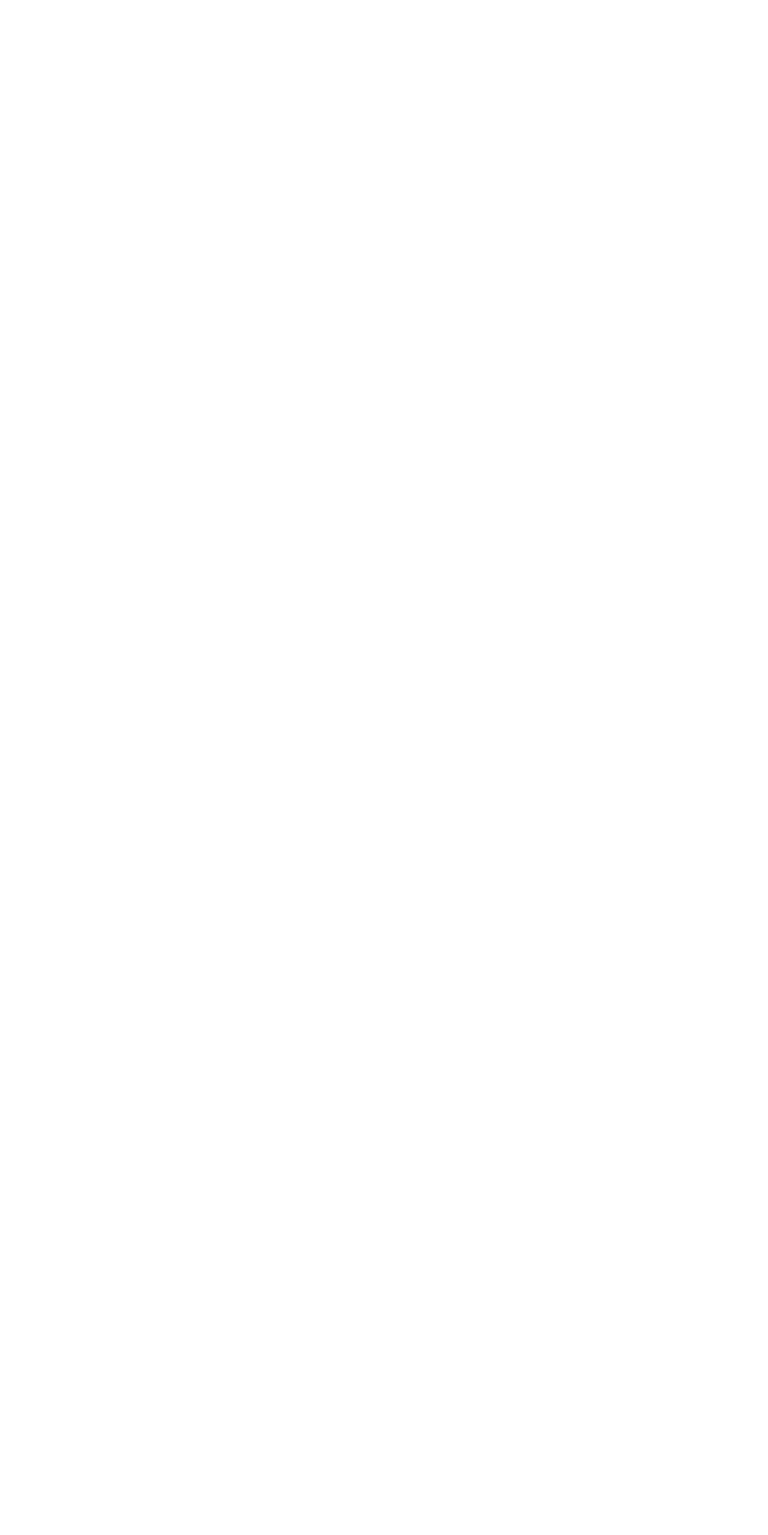
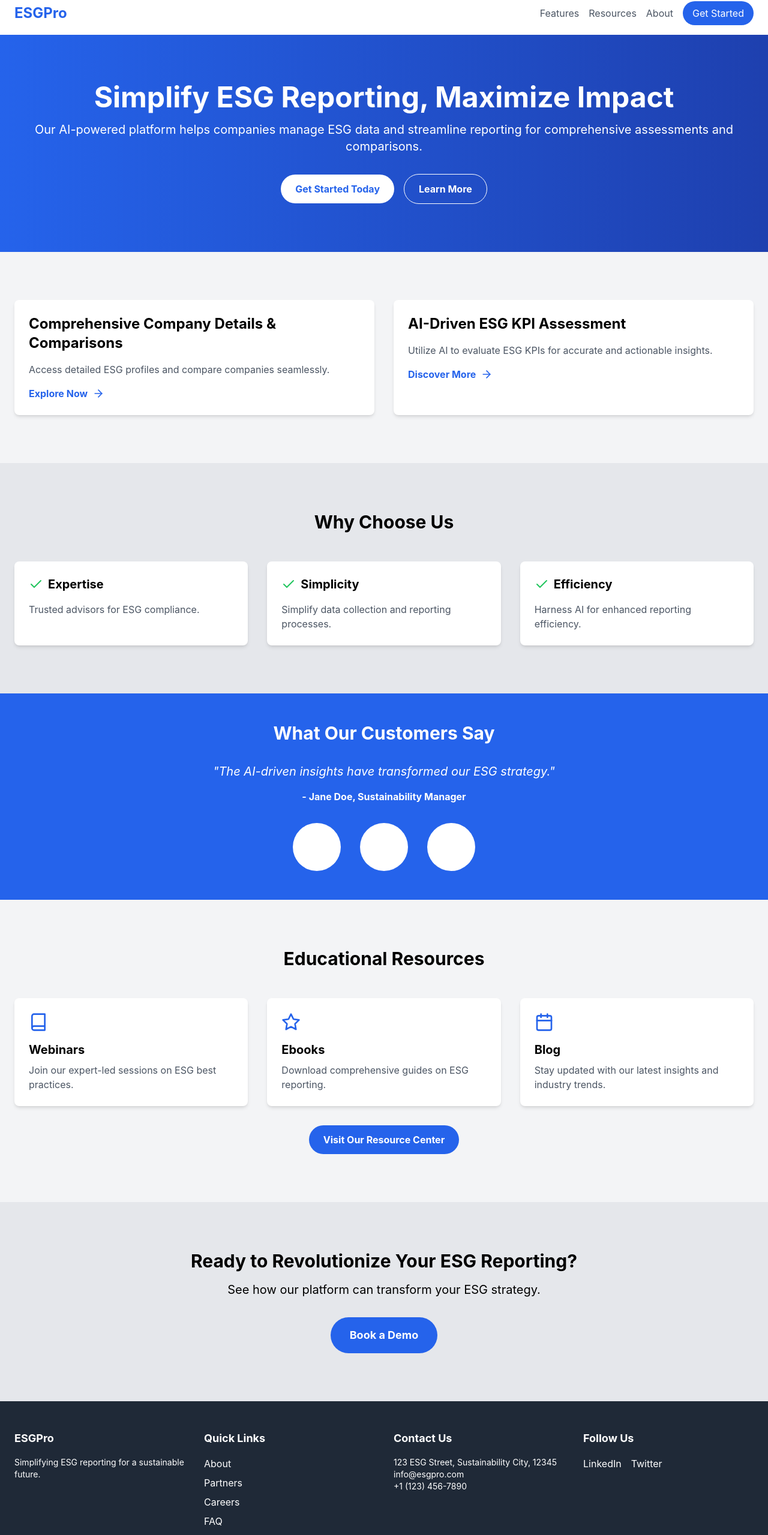
Before and after one commit to AyushDadhich07/m, a React (Create React App) app in the folder frontend/: page /home in a window 1280 px wide. Before the commit this address had no page. Shown: the part 89-2648 px from the top of the page at 60% size. Before the commit the page ends 800 px from the top, so only its background shows below. Built offline with nearby package versions, Linux system fonts and the light colour scheme.

Commit message:
homepage

```diff
--- a/frontend/src/App.js
+++ b/frontend/src/App.js
@@ -8,6 +8,7 @@ import Support from './page/support';
 import Profile from './page/profile';
 import DocumentsPage from './page/documents_page';
 import Discussion from './page/discussion';
+import Home from './page/home';
 import AnswerQuestionsPage from './page/AnswerQuestionsPage';
 import Company from './page/Company';
 // import Dashboard from './page/dashboard';
@@ -29,6 +30,7 @@ function App() {
         <Route path="/login" element={<Login />} />
         <Route path="/support" element={<Support />} />
         <Route path="/profile" element={<Profile />} />
+        <Route path="/home" element={<Home/>} />
         <Route path="/documentpage" element={<PrivateRoute element={DocumentsPage} />} />
         <Route path="/discussion" element={<PrivateRoute element={Discussion}/>}/>
         <Route path="/answer-questions" element={<PrivateRoute element={AnswerQuestionsPage} />} />
--- /dev/null
+++ b/frontend/src/components/homepage.js
@@ -0,0 +1,188 @@
+import React from 'react';
+import { ArrowRight, Check, Star, Book, Calendar } from 'lucide-react';
+
+const HomePage = () => {
+  return (
+    <div className="min-h-screen bg-gray-100">
+      <header className="bg-white shadow-md">
+        <nav className="container mx-auto px-6 py-4">
+          <div className="flex justify-between items-center">
+            <div className="text-2xl font-bold text-blue-600">ESGPro</div>
+            <div className="space-x-4">
+              <a href="#" className="text-gray-600 hover:text-blue-600">Features</a>
+              <a href="#" className="text-gray-600 hover:text-blue-600">Resources</a>
+              <a href="#" className="text-gray-600 hover:text-blue-600">About</a>
+              <button className="bg-blue-600 text-white px-4 py-2 rounded-full hover:bg-blue-700">
+                Get Started
+              </button>
+            </div>
+          </div>
+        </nav>
+      </header>
+
+      <main>
+        {/* Hero Section */}
+        <section className="bg-gradient-to-r from-blue-600 to-blue-800 text-white py-20">
+          <div className="container mx-auto px-6 text-center">
+            <h1 className="text-4xl md:text-5xl font-bold mb-4">Simplify ESG Reporting, Maximize Impact</h1>
+            <p className="text-xl mb-8">Our AI-powered platform helps companies manage ESG data and streamline reporting for comprehensive assessments and comparisons.</p>
+            <div className="space-x-4">
+              <button className="bg-white text-blue-600 px-6 py-3 rounded-full font-bold hover:bg-gray-100">
+                Get Started Today
+              </button>
+              <button className="border border-white text-white px-6 py-3 rounded-full font-bold hover:bg-blue-700">
+                Learn More
+              </button>
+            </div>
+          </div>
+        </section>
+
+        {/* Key Features */}
+        <section className="py-20">
+          <div className="container mx-auto px-6">
+            <div className="grid md:grid-cols-2 gap-8">
+              <div className="bg-white rounded-lg shadow-md p-6">
+                <h2 className="text-2xl font-bold mb-4">Comprehensive Company Details & Comparisons</h2>
+                <p className="text-gray-600 mb-4">Access detailed ESG profiles and compare companies seamlessly.</p>
+                <a href="#" className="text-blue-600 font-bold flex items-center hover:underline">
+                  Explore Now <ArrowRight size={20} className="ml-2" />
+                </a>
+              </div>
+              <div className="bg-white rounded-lg shadow-md p-6">
+                <h2 className="text-2xl font-bold mb-4">AI-Driven ESG KPI Assessment</h2>
+                <p className="text-gray-600 mb-4">Utilize AI to evaluate ESG KPIs for accurate and actionable insights.</p>
+                <a href="#" className="text-blue-600 font-bold flex items-center hover:underline">
+                  Discover More <ArrowRight size={20} className="ml-2" />
+                </a>
+              </div>
+            </div>
+          </div>
+        </section>
+
+        {/* Why Choose Us */}
+        <section className="bg-gray-200 py-20">
+          <div className="container mx-auto px-6">
+            <h2 className="text-3xl font-bold text-center mb-12">Why Choose Us</h2>
+            <div className="grid md:grid-cols-3 gap-8">
+              <div className="bg-white rounded-lg shadow-md p-6">
+                <div className="flex items-center mb-4">
+                  <Check size={24} className="text-green-500 mr-2" />
+                  <h3 className="text-xl font-bold">Expertise</h3>
+                </div>
+                <p className="text-gray-600">Trusted advisors for ESG compliance.</p>
+              </div>
+              <div className="bg-white rounded-lg shadow-md p-6">
+                <div className="flex items-center mb-4">
+                  <Check size={24} className="text-green-500 mr-2" />
+                  <h3 className="text-xl font-bold">Simplicity</h3>
+                </div>
+                <p className="text-gray-600">Simplify data collection and reporting processes.</p>
+              </div>
+              <div className="bg-white rounded-lg shadow-md p-6">
+                <div className="flex items-center mb-4">
+                  <Check size={24} className="text-green-500 mr-2" />
+                  <h3 className="text-xl font-bold">Efficiency</h3>
+                </div>
+                <p className="text-gray-600">Harness AI for enhanced reporting efficiency.</p>
+              </div>
+            </div>
+          </div>
+        </section>
+
+        {/* Testimonials */}
+        <section className="bg-blue-600 text-white py-12">
+          <div className="container mx-auto px-6 text-center">
+            <h2 className="text-3xl font-bold mb-8">What Our Customers Say</h2>
+            <div className="mb-8">
+              <p className="text-xl italic mb-4">"The AI-driven insights have transformed our ESG strategy."</p>
+              <p className="font-bold">- Jane Doe, Sustainability Manager</p>
+            </div>
+            <div className="flex justify-center space-x-8">
+              {/* Replace with actual client logos */}
+              <div className="w-20 h-20 bg-white rounded-full"></div>
+              <div className="w-20 h-20 bg-white rounded-full"></div>
+              <div className="w-20 h-20 bg-white rounded-full"></div>
+            </div>
+          </div>
+        </section>
+
+        {/* Educational Resources */}
+        <section className="py-20">
+          <div className="container mx-auto px-6">
+            <h2 className="text-3xl font-bold text-center mb-12">Educational Resources</h2>
+            <div className="grid md:grid-cols-3 gap-8 mb-8">
+              <div className="bg-white rounded-lg shadow-md p-6">
+                <Book size={32} className="text-blue-600 mb-4" />
+                <h3 className="text-xl font-bold mb-2">Webinars</h3>
+                <p className="text-gray-600">Join our expert-led sessions on ESG best practices.</p>
+              </div>
+              <div className="bg-white rounded-lg shadow-md p-6">
+                <Star size={32} className="text-blue-600 mb-4" />
+                <h3 className="text-xl font-bold mb-2">Ebooks</h3>
+                <p className="text-gray-600">Download comprehensive guides on ESG reporting.</p>
+              </div>
+              <div className="bg-white rounded-lg shadow-md p-6">
+                <Calendar size={32} className="text-blue-600 mb-4" />
+                <h3 className="text-xl font-bold mb-2">Blog</h3>
+                <p className="text-gray-600">Stay updated with our latest insights and industry trends.</p>
+              </div>
+            </div>
+            <div className="text-center">
+              <button className="bg-blue-600 text-white px-6 py-3 rounded-full font-bold hover:bg-blue-700">
+                Visit Our Resource Center
+              </button>
+            </div>
+          </div>
+        </section>
+
+        {/* Call to Action */}
+        <section className="bg-gray-200 py-20">
+          <div className="container mx-auto px-6 text-center">
+            <h2 className="text-3xl font-bold mb-4">Ready to Revolutionize Your ESG Reporting?</h2>
+            <p className="text-xl mb-8">See how our platform can transform your ESG strategy.</p>
+            <button className="bg-blue-600 text-white px-8 py-4 rounded-full font-bold text-lg hover:bg-blue-700">
+              Book a Demo
+            </button>
+          </div>
+        </section>
+      </main>
+
+      <footer className="bg-gray-800 text-white py-12">
+        <div className="container mx-auto px-6">
+          <div className="grid md:grid-cols-4 gap-8">
+            <div>
+              <h3 className="text-lg font-bold mb-4">ESGPro</h3>
+              <p className="text-sm">Simplifying ESG reporting for a sustainable future.</p>
+            </div>
+            <div>
+              <h3 className="text-lg font-bold mb-4">Quick Links</h3>
+              <ul className="space-y-2">
+                <li><a href="#" className="hover:underline">About</a></li>
+                <li><a href="#" className="hover:underline">Partners</a></li>
+                <li><a href="#" className="hover:underline">Careers</a></li>
+                <li><a href="#" className="hover:underline">FAQ</a></li>
+                <li><a href="#" className="hover:underline">Privacy Policy</a></li>
+              </ul>
+            </div>
+            <div>
+              <h3 className="text-lg font-bold mb-4">Contact Us</h3>
+              <p className="text-sm">123 ESG Street, Sustainability City, 12345</p>
+              <p className="text-sm">info@esgpro.com</p>
+              <p className="text-sm">+1 (123) 456-7890</p>
+            </div>
+            <div>
+              <h3 className="text-lg font-bold mb-4">Follow Us</h3>
+              <div className="flex space-x-4">
+                {/* Replace with actual social media icons */}
+                <a href="#" className="hover:text-blue-400">LinkedIn</a>
+                <a href="#" className="hover:text-blue-400">Twitter</a>
+              </div>
+            </div>
+          </div>
+        </div>
+      </footer>
+    </div>
+  );
+};
+
+export default HomePage;
--- /dev/null
+++ b/frontend/src/page/home.js
@@ -0,0 +1,9 @@
+import Widget from "../components/navbar.js";
+import HomePage from "../components/homepage.js";
+import React from "react";
+ const landing=()=> {
+    return (
+        <div><Widget/><HomePage/></div>
+    )
+}
+export default landing;
```
